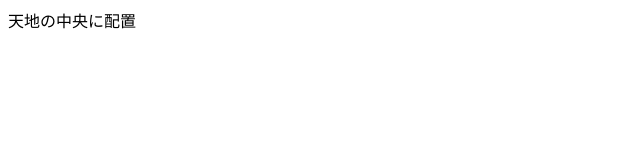
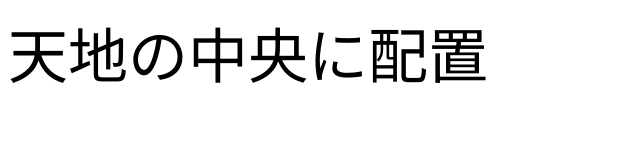
Before and after one commit to wepromedia/sample, a plain HTML site: page s1/index.html in a window 1280 px wide. Shown: the whole page, without its empty margins (0-640 px from the left). Drawn offline with Linux system fonts and the light colour scheme.

Commit message:
サンプル

```diff
--- a/s1/index.html
+++ b/s1/index.html
@@ -1,7 +1,7 @@
 <html>
 <head>
     <title>CSS天地中央のデモプレイ</title>
-    <link href="./sample.css">
+    <link rel="stylesheet" href="./sample.css">
 </head>
 <body>
 <div class="demo">
--- a/s1/sample.css
+++ b/s1/sample.css
@@ -1,4 +1,4 @@
 @charset "UTF-8";
 .demo{
-    font-size:40px;
+    font-size:60px;
 }
```
